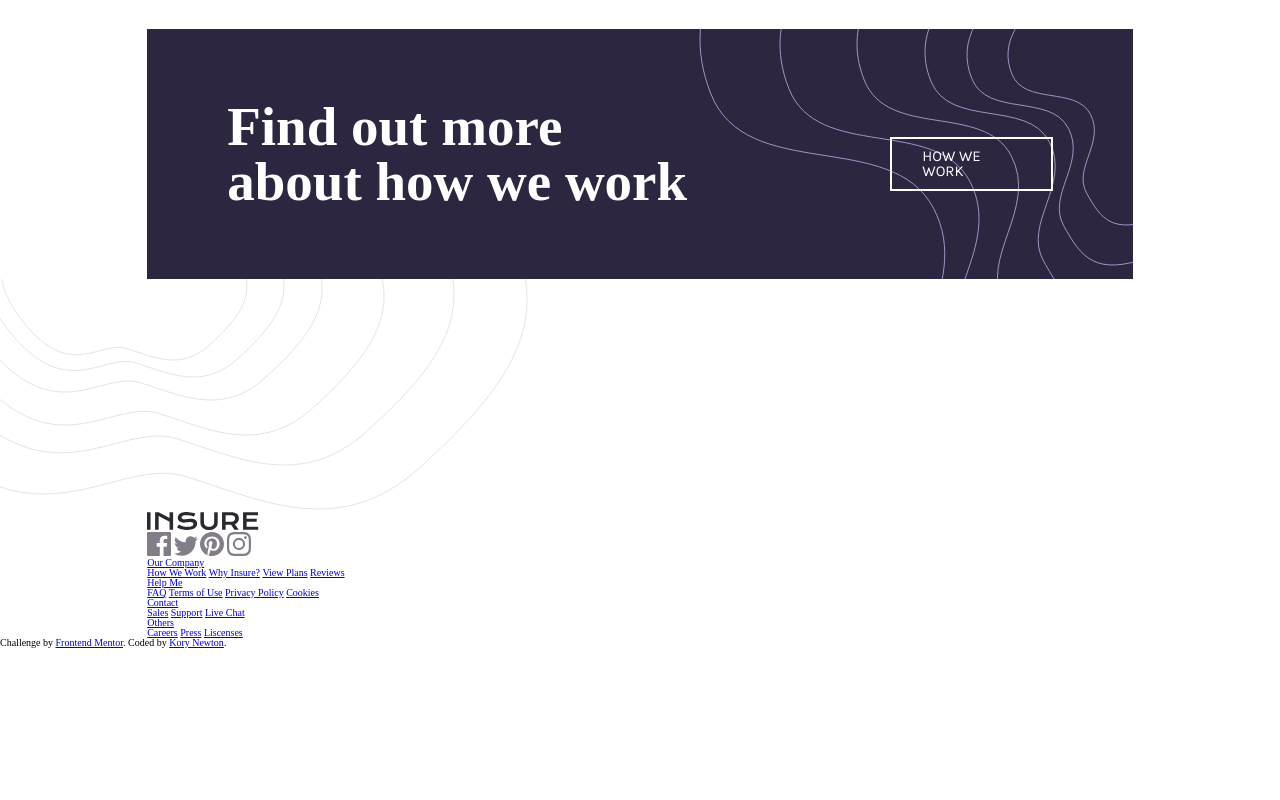
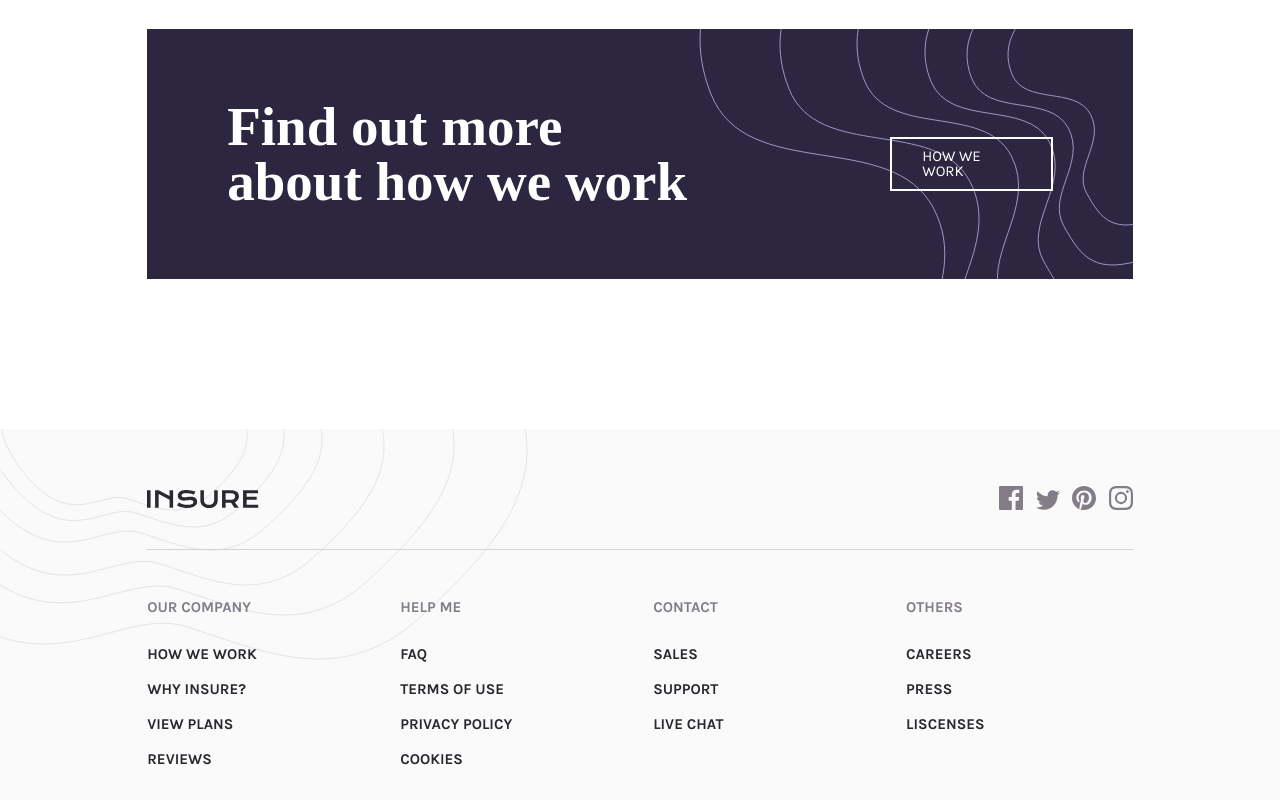
Before and after one commit to korynewton/korynewton.github.io-insure, a plain HTML site: page index.html in a window 1280 px wide. Shown: the part 1588-2388 px from the top of the page. Before the commit the page ends 2236 px from the top, so only its background shows below. Drawn offline with Linux system fonts and the light colour scheme.

Commit message:
completes footer and desktop view

```diff
--- a/index.html
+++ b/index.html
@@ -127,7 +127,6 @@
 
     <!-- footer -->
     <footer>
-      <img class="footer-squigly" src="images/bg-pattern-footer-desktop.svg" />
       <div class="container">
         <div class="socials">
           <img class="footer-logo" src="images/logo.svg" alt="Insure" />
@@ -185,24 +184,6 @@
       </div>
     </footer>
 
-    <!-- How we work Blog Account View plans Humanizing your insurance. Get your life
-    insurance coverage easier and faster. We blend our expertise and technology
-    to help you find the plan that’s right for you. Ensure you and your loved
-    ones are protected. View plans We’re different Snappy Process Our
-    application process can be completed in minutes, not hours. Don’t get stuck
-    filling in tedious forms. Affordable Prices We don’t want you worrying about
-    high monthly costs. Our prices may be low, but we still offer the best
-    coverage possible. People First Our plans aren’t full of conditions and
-    clauses to prevent payouts. We make sure you’re covered when you need it.
-    Find out more about how we work How we work Our company How we work Why
-    Insure? View plans Reviews Help me FAQ Terms of use Privacy policy Cookies
-    Contact Sales Support Live chat Others Careers Press Licenses -->
 
-    <div class="attribution">
-      Challenge by
-      <a href="https://www.frontendmentor.io?ref=challenge" target="_blank"
-        >Frontend Mentor</a
-      >. Coded by <a href="https://github.com/korynewton">Kory Newton</a>.
-    </div>
   </body>
 </html>
--- /dev/null
+++ b/styles/sass/_footer.scss
@@ -0,0 +1,62 @@
+@import './variables.scss';
+
+footer {
+  margin-top: 15rem;
+  background-image: url(../../images/bg-pattern-footer-desktop.svg);
+  background-position: left top;
+  background-repeat: no-repeat;
+  background-color: $v-light-gray;
+
+  .socials {
+    padding-top: 2rem;
+    height: 10rem;
+    border-bottom: 1px solid lightgray;
+    display: flex;
+    align-items: center;
+    justify-content: space-between;
+
+    .social-icons {
+      img {
+        margin-left: 1rem;
+      }
+    }
+  }
+
+  .additional-links {
+    display: flex;
+    justify-content: space-between;
+    height: 25rem;
+
+    .single-row {
+      padding-top: 5rem;
+      width: 23%;
+      .top {
+        a {
+          text-decoration: none;
+          text-transform: uppercase;
+          font-family: $karla-font;
+          color: hsl(273, 4%, 51%);
+          font-size: 1.5rem;
+          font-weight: $font-weight-body;
+          margin-bottom: 2rem;
+        }
+      }
+
+      .bottom {
+        display: flex;
+        flex-direction: column;
+        margin-top: 3.2rem;
+
+        a {
+          text-decoration: none;
+          text-transform: uppercase;
+          font-family: $karla-font;
+          color: $v-dark-violet;
+          font-size: 1.5rem;
+          font-weight: $font-weight-body;
+          margin-bottom: 2rem;
+        }
+      }
+    }
+  }
+}
--- a/styles/sass/styles.scss
+++ b/styles/sass/styles.scss
@@ -3,18 +3,17 @@
 @import './_header.scss';
 @import './_main.scss';
 @import './first-details.scss';
-@import './find-out-more';
+@import './find-out-more.scss';
+@import './_footer.scss';
 
 html {
   font-size: 62.5%;
   box-sizing: border-box;
   overflow-x: hidden;
-  // overflow-y: hidden;
 }
 
 .container {
   max-width: 77%;
   margin-right: auto;
   margin-left: auto;
-  // border: 1px solid red;
 }
```
Also changed, not shown: styles/sass/styles.css, 1 other file.
